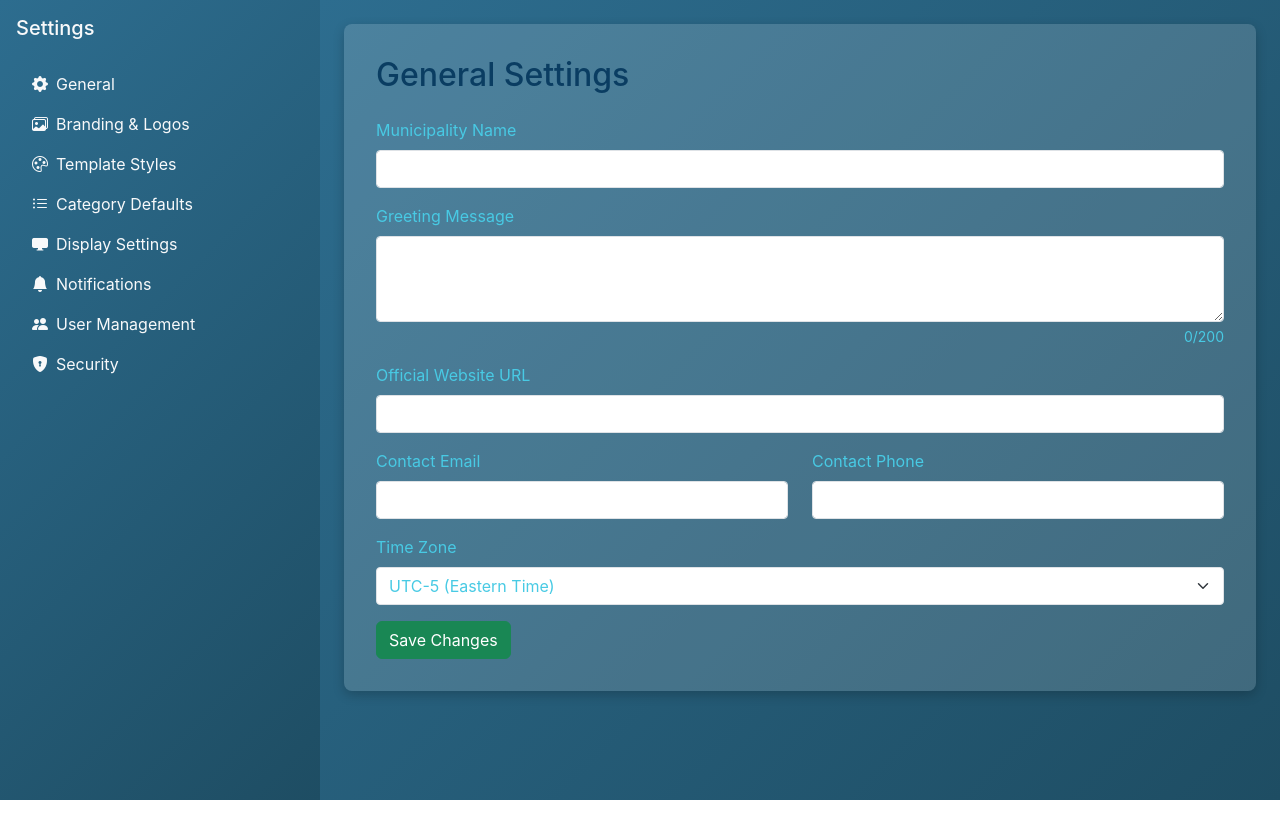
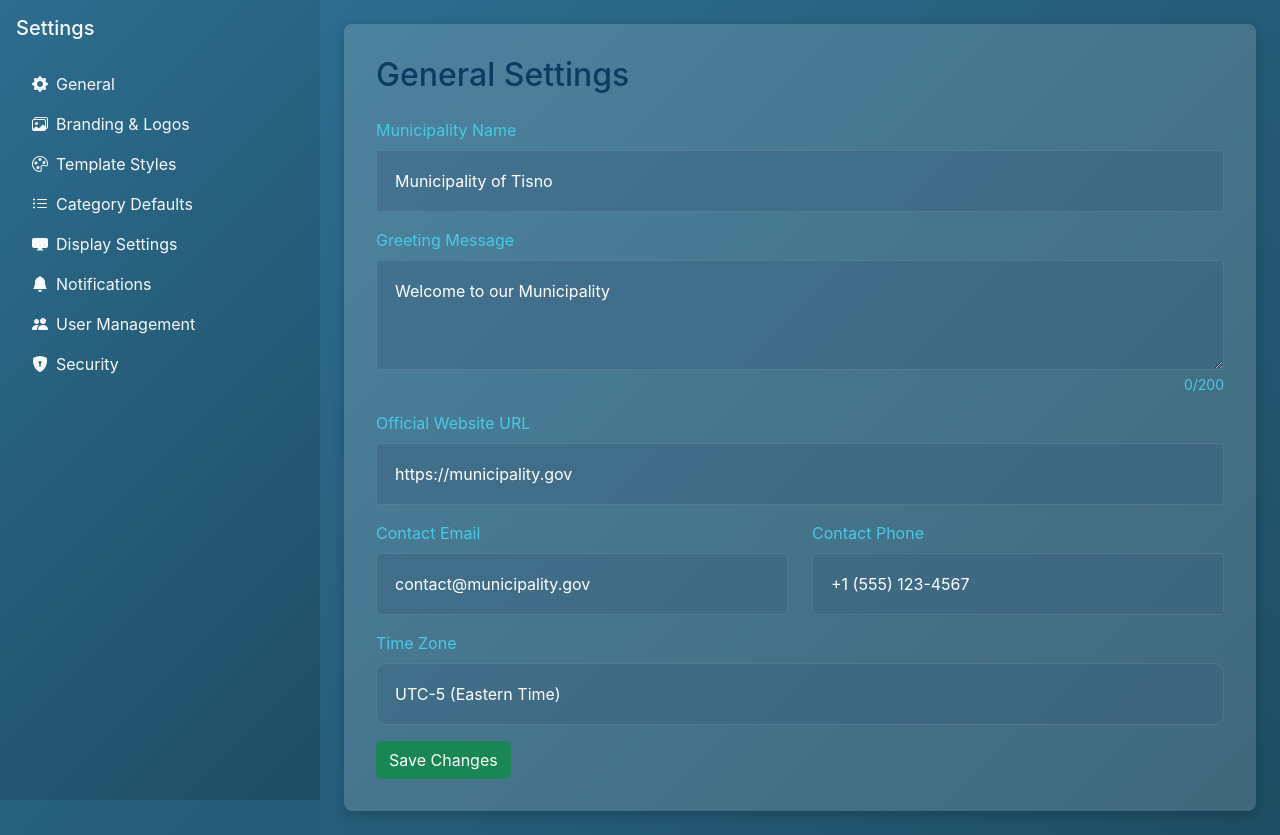
Before and after one commit to Junaid-Taqi/orator-settings, a React (Create React App) app: page / in a window 1280 px wide. Before the commit the page ends 800 px from the top, so only its background shows below. Built offline with nearby package versions, Linux system fonts and the light colour scheme.

Commit message:
inital commit

```diff
--- a/src/App.css
+++ b/src/App.css
@@ -92,6 +92,14 @@ form .form-label, .form-select {
 .form-control::placeholder {
   color: #ffffff;
 }
+.form-control, .form-select {
+    background: #385f7e66 !important;
+    border: 1px solid hsla(0, 0%, 100%, .099);
+    border-radius: 10px;
+    padding: 18px;
+    position: relative;
+    color: #fff !important;
+}
 
 /* give main content a light gradient to separate it from sidebar */
 main {
```
